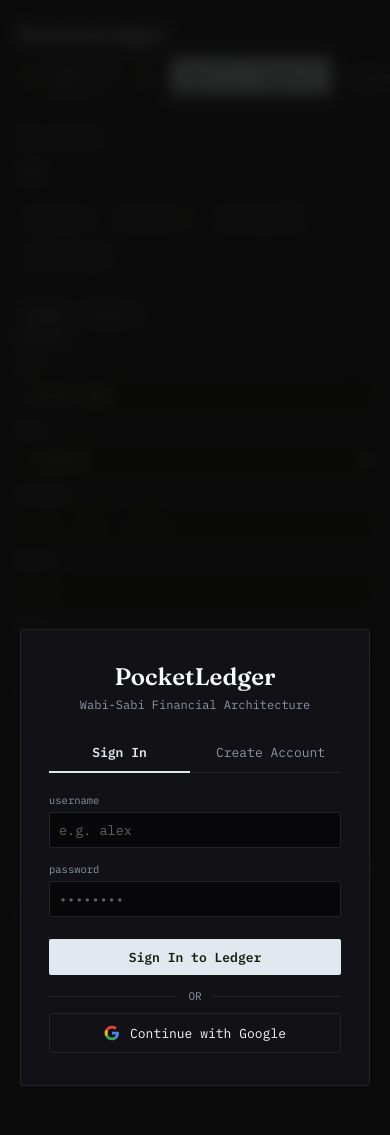
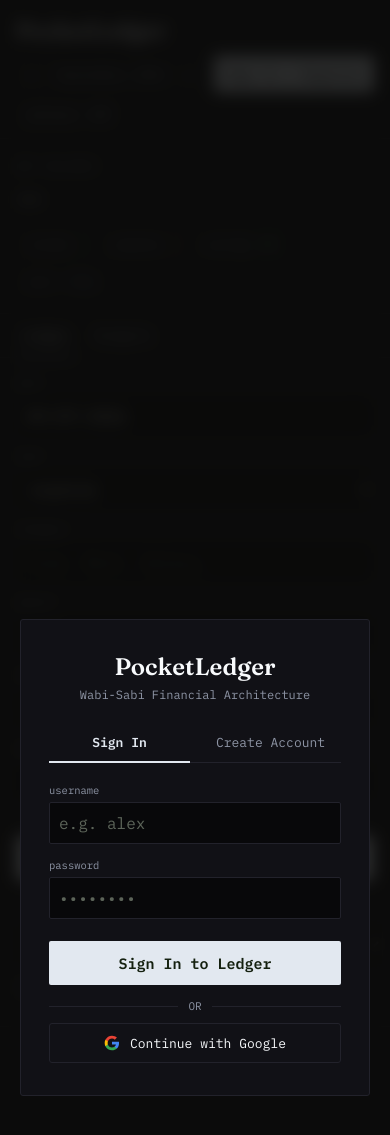
Before and after one commit to vyomsh-pixel/Pocket-Ledger, a Flask app: page / in a window 390 px wide; the page is wider, and only the part inside the window is pictured. Shown: the top 1135 px of that part. Run offline with Flask 3, Linux system fonts and the light colour scheme; some libraries are stand-ins or nearby versions.

Commit message:
style: Optimize mobile responsiveness, touch targets, and iOS Safari zoom prevention

```diff
--- a/static/css/style.css
+++ b/static/css/style.css
@@ -967,24 +967,45 @@ button[type="submit"]:hover, .link-btn:hover { background: var(--focus); }
 @media (max-width: 640px) {
   .desk { padding: 0; }
   .ledger { border: none; border-radius: 0; }
-  .ledger-head { padding: 20px 18px 14px; flex-direction: column; align-items: flex-start; gap: 10px; }
-  .header-controls { display: flex; width: 100%; justify-content: space-between; align-items: center; }
+  .ledger-head { padding: 16px 16px 12px; flex-direction: column; align-items: stretch; gap: 12px; }
+  .header-controls { display: flex; width: 100%; justify-content: space-between; align-items: center; flex-wrap: wrap; gap: 8px; }
+  .user-badge { width: 100%; justify-content: space-between; flex-wrap: wrap; gap: 6px; padding: 6px 10px; }
   .ledger-head h1 { font-size: 22px; }
-  .month-nav { font-size: 12px; gap: 10px; }
-  .balance-hero { padding: 22px 18px 20px; }
-  .balance-amount { font-size: 34px; }
-  .balance-sub { flex-wrap: wrap; }
-  .tabs { padding: 0 18px; gap: 16px; }
-  .tab-panel { padding: 20px 18px 26px; }
-  .tx-head-row, .tx-row { grid-template-columns: 56px 1fr 80px 48px; }
-  .col-note, .cell-note { display: none; }
-  .cell-note-mobile { display: block; font-size: 11px; color: var(--ink-dim); overflow: hidden; text-overflow: ellipsis; white-space: nowrap; margin-top: 2px; }
-  .entry-form { flex-direction: column; align-items: stretch; }
-  .form-row-top, .form-row-bottom { flex-direction: column; align-items: stretch; gap: 10px; }
+  .month-nav { font-size: 13px; gap: 8px; }
+  .month-nav button { width: 32px; height: 32px; font-size: 16px; }
+  .balance-hero { padding: 20px 16px 18px; }
+  .balance-amount { font-size: clamp(32px, 8vw, 44px); }
+  .balance-sub { flex-wrap: wrap; gap: 8px; }
+  .pill { font-size: 11.5px; padding: 6px 10px; }
+  .tabs { padding: 0 16px; gap: 16px; overflow-x: auto; }
+  .tab { padding: 12px 4px; font-size: 14px; white-space: nowrap; }
+  .tab-panel { padding: 18px 16px 24px; }
+
+  /* Mobile Input & Touch Ergonomics */
+  input, select { font-size: 16px !important; min-height: 42px; }
+  .entry-form { flex-direction: column; align-items: stretch; gap: 12px; }
+  .form-row-top, .form-row-bottom { flex-direction: column; align-items: stretch; gap: 12px; }
   .field, .date-field, .type-field, .category-field, .amount-field, .note-field, .chips-field, .submit-field {
     flex: 0 0 auto;
     width: 100%;
   }
+  .quick-amount-chips { height: auto; display: grid; grid-template-columns: repeat(4, 1fr); gap: 6px; }
+  .chip-btn { height: 42px; font-size: 13px; }
+  button[type="submit"], .auth-submit-btn, .google-auth-btn { width: 100%; height: 44px; font-size: 15px; }
+
+  /* Mobile Transaction Table */
+  .tx-head-row, .tx-row { grid-template-columns: 52px 1fr 90px 60px; gap: 8px; }
+  .col-note, .cell-note { display: none; }
+  .cell-date { font-size: 11.5px; }
+  .cell-category { font-size: 13.5px; font-weight: 500; }
+  .cell-note-mobile { display: block; font-size: 11px; color: var(--ink-dim); overflow: hidden; text-overflow: ellipsis; white-space: nowrap; margin-top: 2px; }
+  .cell-amount { font-size: 13.5px; }
+  .cell-actions { gap: 6px; }
+  .tx-edit, .tx-dup, .tx-delete { width: 28px; height: 28px; font-size: 15px; display: inline-flex; align-items: center; justify-content: center; }
+
+  /* Mobile Sidebar */
+  .insights-sidebar { padding: 0 16px 24px; }
+  .sidebar-card { padding: 16px 18px; }
 }
 
 .header-currency-select {
```
